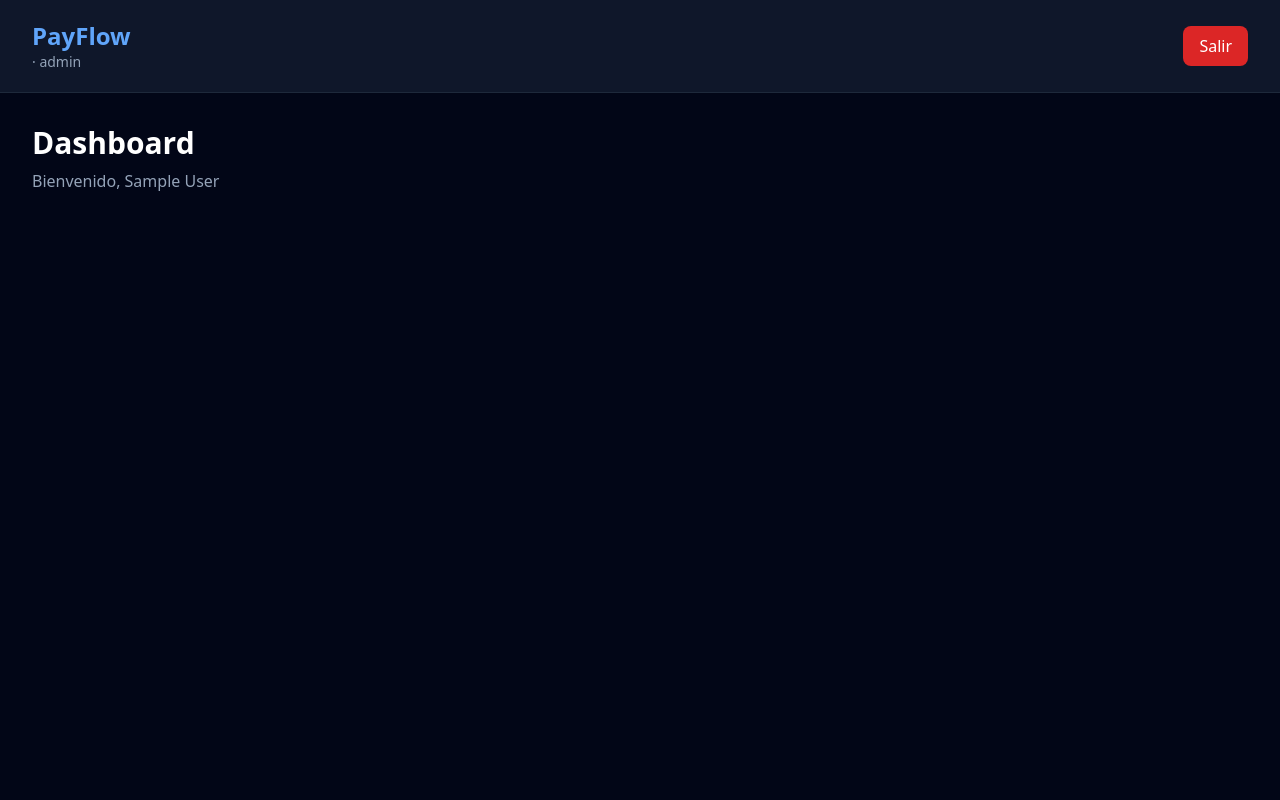
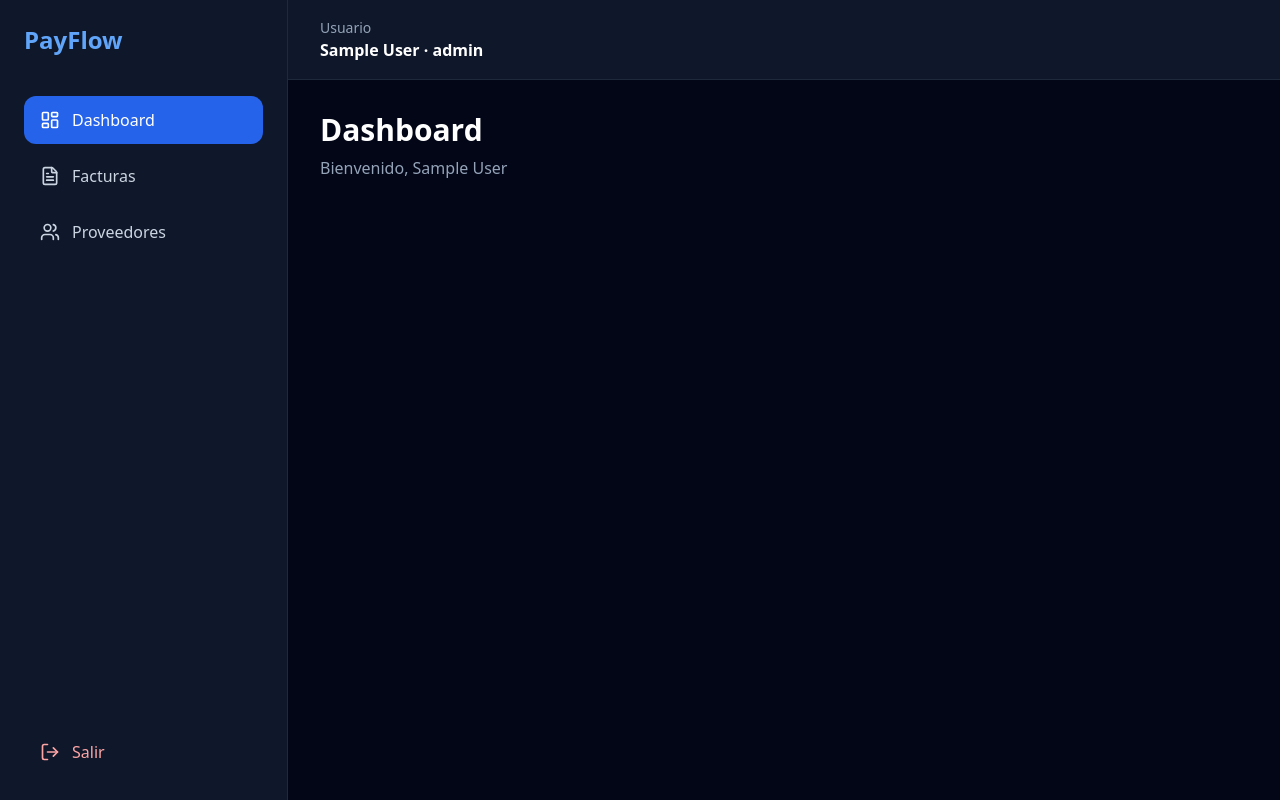
Before and after one commit to salinas-dev/payflow, a React app in the folder frontend/: page /dashboard in a window 1280 px wide. Built offline with nearby package versions, Linux system fonts and the light colour scheme; sample sign-in values are in the browser's storage; the HTML template or start-up script is replaced by a standard one.

Commit message:
Crear layout principal con sidebar y navegación

```diff
--- /dev/null
+++ b/frontend/src/layouts/AppLayout.jsx
@@ -0,0 +1,71 @@
+import { NavLink, Outlet, useNavigate } from "react-router-dom";
+import { LayoutDashboard, FileText, Users, LogOut } from "lucide-react";
+
+function AppLayout() {
+  const navigate = useNavigate();
+  const user = JSON.parse(localStorage.getItem("payflow_user") || "{}");
+
+  const logout = () => {
+    localStorage.removeItem("payflow_token");
+    localStorage.removeItem("payflow_user");
+    navigate("/login");
+  };
+
+  const linkClass = ({ isActive }) =>
+    `flex items-center gap-3 px-4 py-3 rounded-xl transition ${
+      isActive
+        ? "bg-blue-600 text-white"
+        : "text-slate-300 hover:bg-slate-800 hover:text-white"
+    }`;
+
+  return (
+    <div className="min-h-screen bg-slate-950 text-white flex">
+      <aside className="w-72 bg-slate-900 border-r border-slate-800 p-6">
+        <div className="mb-10">
+          <h1 className="text-2xl font-bold text-blue-400">PayFlow</h1>
+          <p className="text-sm text-slate-400">{user.company_name}</p>
+        </div>
+
+        <nav className="space-y-2">
+          <NavLink to="/dashboard" className={linkClass}>
+            <LayoutDashboard size={20} />
+            Dashboard
+          </NavLink>
+
+          <NavLink to="/invoices" className={linkClass}>
+            <FileText size={20} />
+            Facturas
+          </NavLink>
+
+          <NavLink to="/suppliers" className={linkClass}>
+            <Users size={20} />
+            Proveedores
+          </NavLink>
+        </nav>
+
+        <button
+          onClick={logout}
+          className="absolute bottom-6 left-6 right-6 flex items-center gap-3 px-4 py-3 rounded-xl text-red-300 hover:bg-red-500/10"
+        >
+          <LogOut size={20} />
+          Salir
+        </button>
+      </aside>
+
+      <section className="flex-1">
+        <header className="h-20 bg-slate-900 border-b border-slate-800 px-8 flex items-center justify-between">
+          <div>
+            <p className="text-sm text-slate-400">Usuario</p>
+            <h2 className="font-semibold">{user.name} · {user.role}</h2>
+          </div>
+        </header>
+
+        <main className="p-8">
+          <Outlet />
+        </main>
+      </section>
+    </div>
+  );
+}
+
+export default AppLayout;
--- a/frontend/src/pages/Dashboard.jsx
+++ b/frontend/src/pages/Dashboard.jsx
@@ -1,36 +1,12 @@
 function Dashboard() {
   const user = JSON.parse(localStorage.getItem("payflow_user") || "{}");
 
-  const logout = () => {
-    localStorage.removeItem("payflow_token");
-    localStorage.removeItem("payflow_user");
-    window.location.href = "/login";
-  };
-
   return (
-    <div className="min-h-screen bg-slate-950 text-white">
-      <header className="border-b border-slate-800 bg-slate-900 px-8 py-5 flex justify-between items-center">
-        <div>
-          <h1 className="text-2xl font-bold text-blue-400">PayFlow</h1>
-          <p className="text-slate-400 text-sm">
-            {user.company_name} · {user.role}
-          </p>
-        </div>
-
-        <button
-          onClick={logout}
-          className="bg-red-600 hover:bg-red-700 px-4 py-2 rounded-lg"
-        >
-          Salir
-        </button>
-      </header>
-
-      <main className="p-8">
-        <h2 className="text-3xl font-bold">Dashboard</h2>
-        <p className="text-slate-400 mt-2">
-          Bienvenido, {user.name}
-        </p>
-      </main>
+    <div>
+      <h1 className="text-3xl font-bold">Dashboard</h1>
+      <p className="text-slate-400 mt-2">
+        Bienvenido, {user.name}
+      </p>
     </div>
   );
 }
--- /dev/null
+++ b/frontend/src/pages/Invoices.jsx
@@ -0,0 +1,10 @@
+function Invoices() {
+  return (
+    <div>
+      <h1 className="text-3xl font-bold">Facturas</h1>
+      <p className="text-slate-400 mt-2">Listado y gestión de facturas.</p>
+    </div>
+  );
+}
+
+export default Invoices;
--- /dev/null
+++ b/frontend/src/pages/Suppliers.jsx
@@ -0,0 +1,10 @@
+function Suppliers() {
+  return (
+    <div>
+      <h1 className="text-3xl font-bold">Proveedores</h1>
+      <p className="text-slate-400 mt-2">Gestión de proveedores.</p>
+    </div>
+  );
+}
+
+export default Suppliers;
--- a/frontend/src/routes/AppRouter.jsx
+++ b/frontend/src/routes/AppRouter.jsx
@@ -1,15 +1,13 @@
 import { BrowserRouter, Routes, Route, Navigate } from "react-router-dom";
 import Login from "../pages/Login";
 import Dashboard from "../pages/Dashboard";
+import Invoices from "../pages/Invoices";
+import Suppliers from "../pages/Suppliers";
+import AppLayout from "../layouts/AppLayout";
 
 function PrivateRoute({ children }) {
   const token = localStorage.getItem("payflow_token");
-
-  if (!token) {
-    return <Navigate to="/login" replace />;
-  }
-
-  return children;
+  return token ? children : <Navigate to="/login" replace />;
 }
 
 function AppRouter() {
@@ -19,15 +17,18 @@ function AppRouter() {
         <Route path="/login" element={<Login />} />
 
         <Route
-          path="/dashboard"
           element={
             <PrivateRoute>
-              <Dashboard />
+              <AppLayout />
             </PrivateRoute>
           }
-        />
+        >
+          <Route path="/dashboard" element={<Dashboard />} />
+          <Route path="/invoices" element={<Invoices />} />
+          <Route path="/suppliers" element={<Suppliers />} />
+        </Route>
 
-        <Route path="*" element={<Navigate to="/login" replace />} />
+        <Route path="*" element={<Navigate to="/dashboard" replace />} />
       </Routes>
     </BrowserRouter>
   );
```
